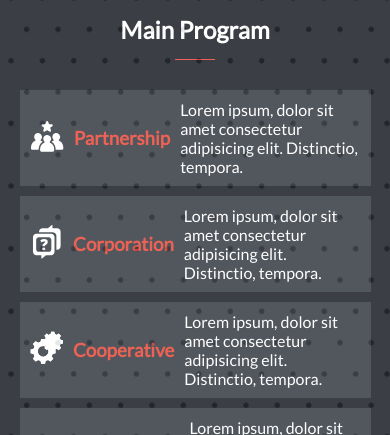
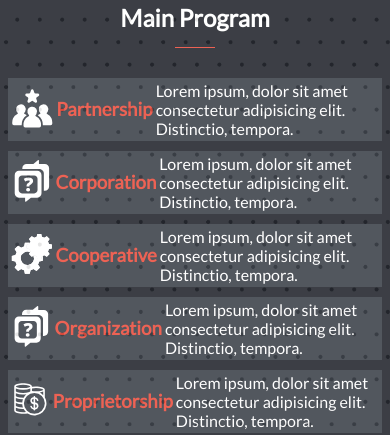
Before and after one commit to dieum512/HTML-basic-JavaScript-Capstone, a website with bundled scripts: page index.html in a window 390 px wide. Shown: the part 635-1070 px from the top of the page. Built offline with nearby package versions, Linux system fonts and the light colour scheme.

Commit message:
Resize the mobile version of program section

```diff
--- a/style.css
+++ b/style.css
@@ -5,9 +5,6 @@
   font-family: 'Lato', sans-serif;
   padding: 0;
   margin: 0;
-
-  /* width: 100%;
-  height: 100%; */
 }
 
 body {
@@ -54,15 +51,11 @@ body {
 .burger.active .bars:nth-child(1) {
   transform: translateY(8px) rotate(45deg);
   background-color: #fff;
-
-  /* z-index: 100; */
 }
 
 .burger.active .bars:nth-child(3) {
   transform: translateY(-8px) rotate(-45deg);
   background-color: #fff;
-
-  /* z-index: 100; */
 }
 
 .logo {
@@ -171,7 +164,7 @@ body {
 .categories-div {
   background-color: #272a31;
   opacity: 0.9;
-  padding: 5%;
+  padding: 2%;
 }
 
 .categories-title {
@@ -198,9 +191,9 @@ body {
   background-color: #40454d;
   display: flex;
   flex-direction: row;
-  gap: 10px;
+  gap: 3px;
   align-items: center;
-  padding: 10px;
+  padding: 3px;
 }
 
 .svg-logo {
```
